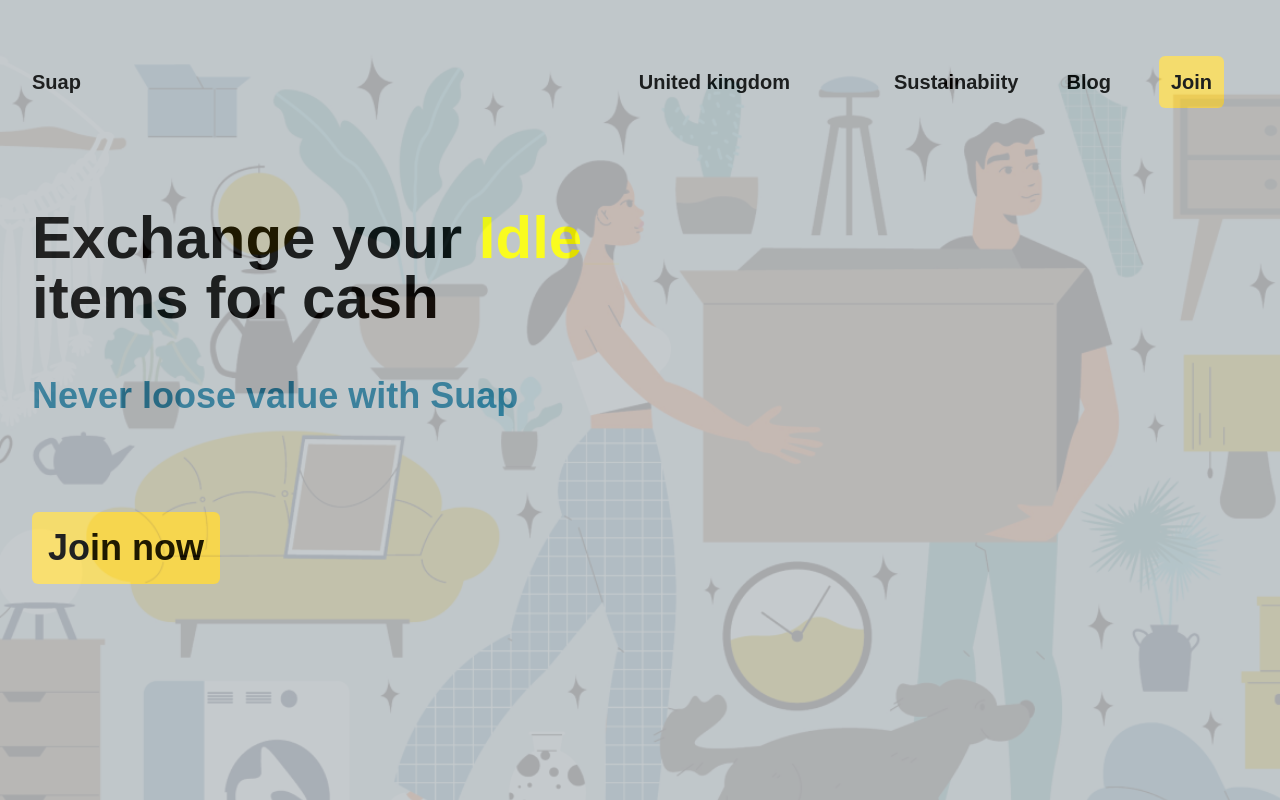
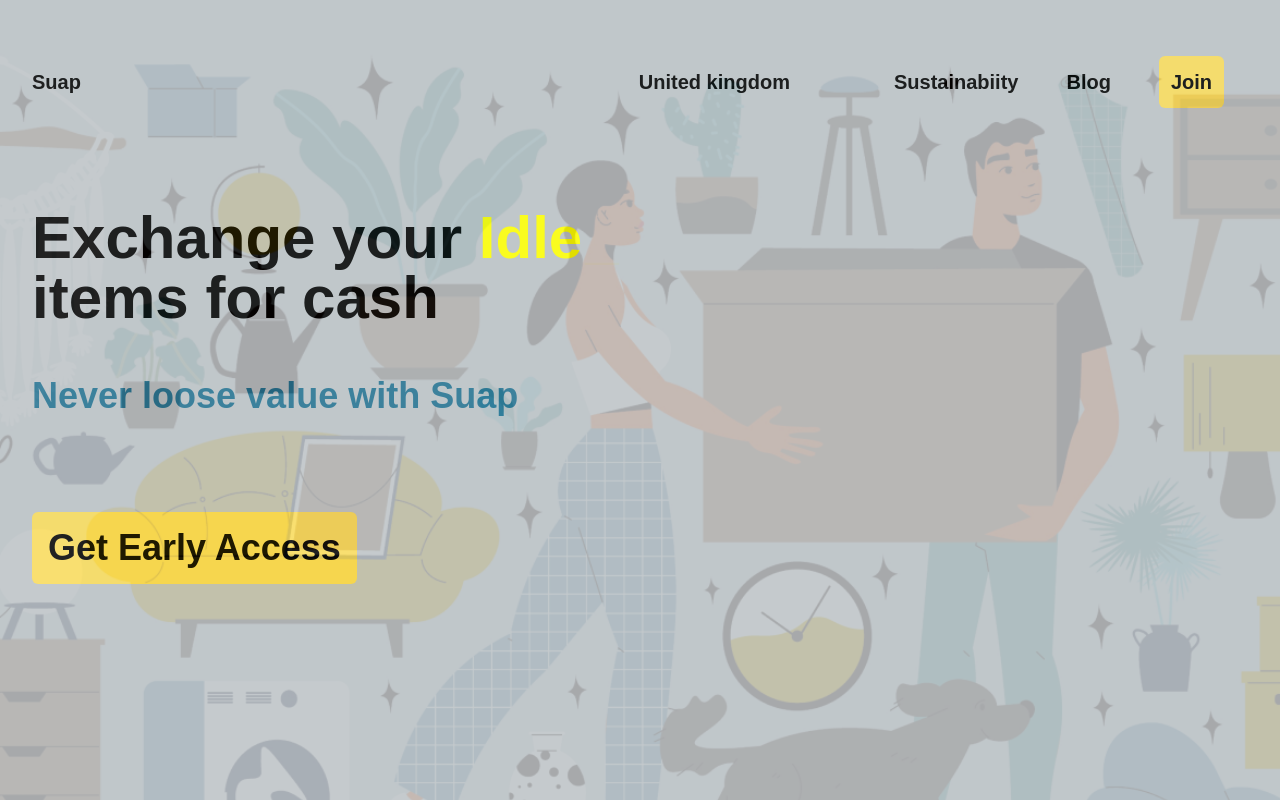
Before and after one commit to samuelawal/suap-fe, a React (Create React App) app: page / in a window 1280 px wide. Shown: the top 800 px of the page. Built offline with nearby package versions, Linux system fonts and the light colour scheme; a web font is replaced by a local one.

Commit message:
chore: Made changes to ui page

```diff
--- a/src/components/HomeSection.js
+++ b/src/components/HomeSection.js
@@ -21,7 +21,7 @@
     </h1>
     <p className='pt-12 md:text-4xl text-2xl font-bold text-[#247291]'>Never loose value with Suap</p>
     <div className='mt-24'>
-    <Link to="https://docs.google.com/forms/d/e/1FAIpQLScKJjMf47FsTZIiDqs_0C5XhzMpQFrHiWBJ1V-FlUP3mz5vHQ/viewform?usp=sf_link"> <button className='button rounded-md font-bold text-4xl p-4'>Join now</button></Link>
+    <Link to="https://docs.google.com/forms/d/e/1FAIpQLScKJjMf47FsTZIiDqs_0C5XhzMpQFrHiWBJ1V-FlUP3mz5vHQ/viewform?usp=sf_link"> <button className='button rounded-md font-bold text-4xl p-4'>Get Early Access</button></Link>
     </div>
     {/* <div className='mt-28 '>
         <div className='grid grid-cols-3 place-items-center gap-8 relative'>
```
